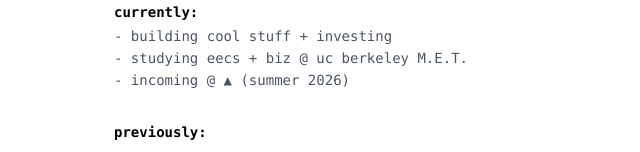
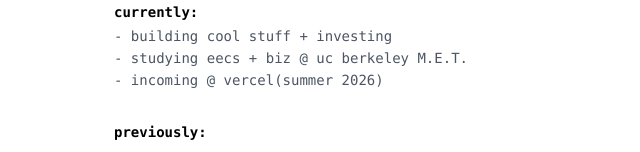
Before and after one commit to jpsingaraju/personal-website, a Next.js app: page / in a window 1280 px wide. Shown: the part 219-371 px from the top of the page, without its empty margins (190-830 px from the left). Built offline with nearby package versions, Linux system fonts and the light colour scheme.

Commit message:
updated vercel

```diff
--- a/app/page.js
+++ b/app/page.js
@@ -32,7 +32,8 @@
           <ul className="space-y-0.5 text-gray-600 text-xs sm:text-sm">
             <li>- building cool stuff + investing</li>
             <li>- studying eecs + biz @ uc berkeley M.E.T.</li>
-            <li>- incoming @ ▲ (summer 2026)</li>
+            {/* <li>- incoming @ ▲ (summer 2026)</li> */}
+            <li>- incoming @ vercel(summer 2026)</li>
           </ul>
         </section>
 
```
